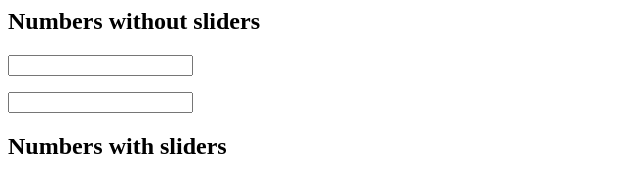
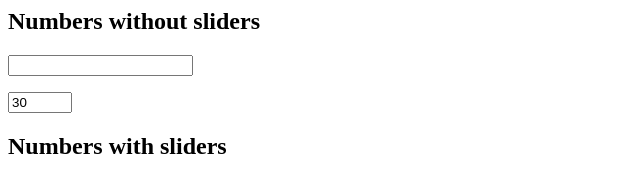
Before and after one commit to nottrobin/range-styling, a plain HTML site: page index.html in a window 1280 px wide. Shown: the top 177 px of the page, without its empty margins (0-640 px from the left). Drawn offline with Linux system fonts and the light colour scheme.

Commit message:
Same number field both times

```diff
--- a/index.html
+++ b/index.html
@@ -6,7 +6,7 @@
         <section id="numbers-without-sliders">
           <h1>Numbers without sliders</h1>
           <p><input type="number" /></p>
-          <p><input type="number" /></p>
+          <p><input type="number" value="30" min="10" max="160" /></p>
         </section>
 
         <section id="numbers-with-sliders">
```
